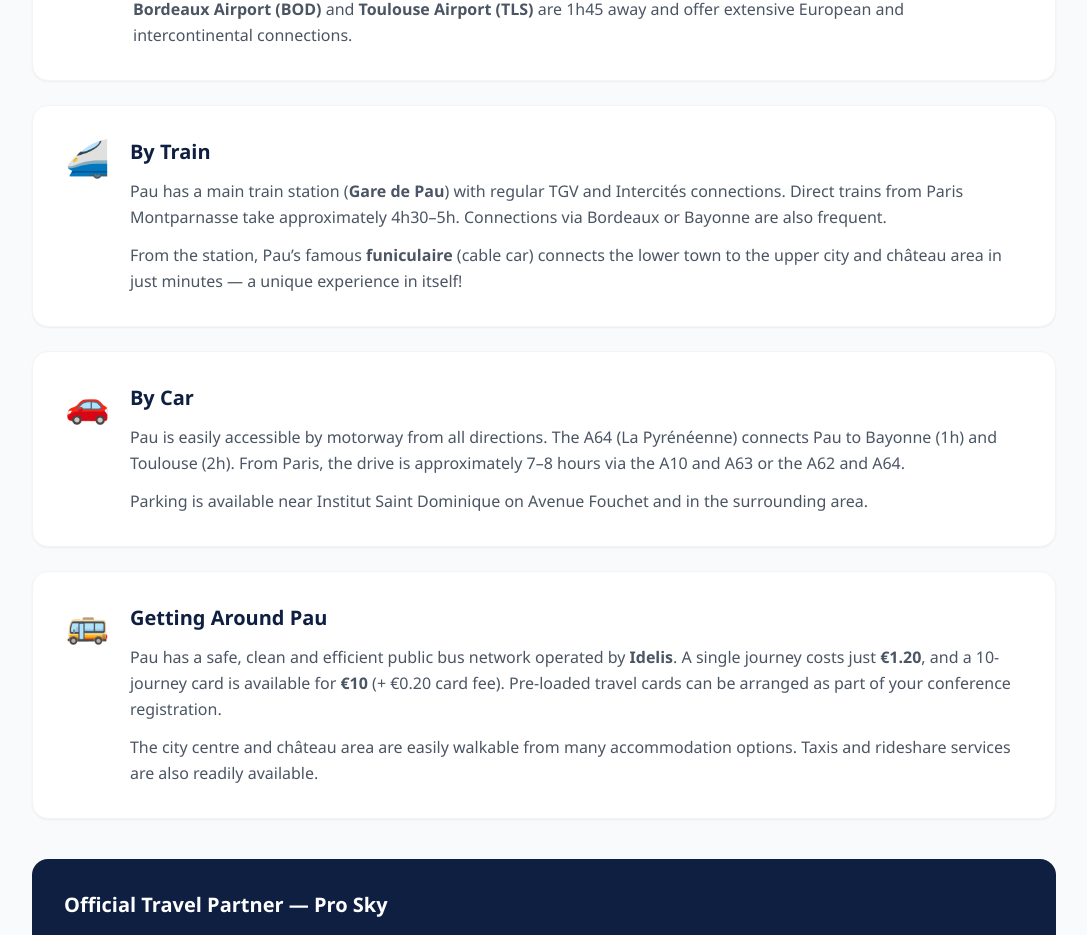
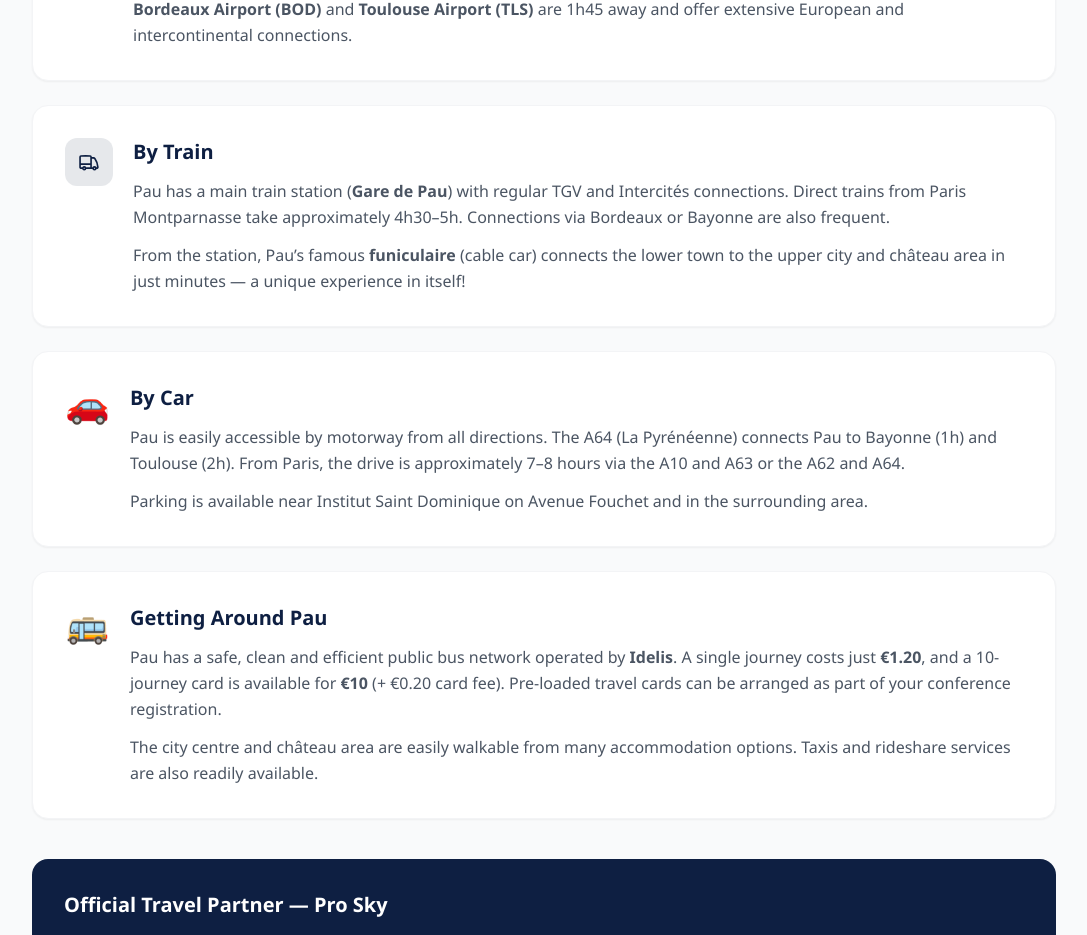
Before and after one commit to gastongabaixtucf8/projet-MUN-saintdo, a Next.js app: page /pau in a window 1280 px wide. Shown: the part 3813-4748 px from the top of the page, without its empty margins (96-1183 px from the left). Built offline with nearby package versions, Linux system fonts and the light colour scheme.

Commit message:
auto-save

```diff
--- a/app/pau/page.tsx
+++ b/app/pau/page.tsx
@@ -190,7 +190,9 @@ export default function PauPage() {
             {/* By Train */}
             <div className="bg-white rounded-2xl shadow-sm border border-gray-100 p-8">
               <div className="flex items-start gap-5">
-                <div className="text-4xl shrink-0">🚄</div>
+                <div className="w-12 h-12 rounded-xl bg-navy/10 flex items-center justify-center shrink-0">
+                  <svg width="22" height="22" fill="none" stroke="#0e1f42" strokeWidth="1.8" viewBox="0 0 24 24"><path strokeLinecap="round" strokeLinejoin="round" d="M8.25 18.75a1.5 1.5 0 01-3 0m3 0a1.5 1.5 0 00-3 0m3 0h6m-9 0H3.375a1.125 1.125 0 01-1.125-1.125V14.25m17.25 4.5a1.5 1.5 0 01-3 0m3 0a1.5 1.5 0 00-3 0m3 0h1.125c.621 0 1.129-.504 1.09-1.124a17.902 17.902 0 00-3.213-9.193 2.056 2.056 0 00-1.58-.86H14.25M16.5 18.75h-2.25m0-11.177v-.958c0-.568-.422-1.048-.987-1.106a48.554 48.554 0 00-10.026 0 1.106 1.106 0 00-.987 1.106v7.635m12-6.677v6.677m0 4.5v-4.5m0 0h-12"/></svg>
+                </div>
                 <div>
                   <h3 className="text-xl font-bold text-navy mb-3">By Train</h3>
                   <p className="text-gray-600 leading-relaxed mb-3">
```
